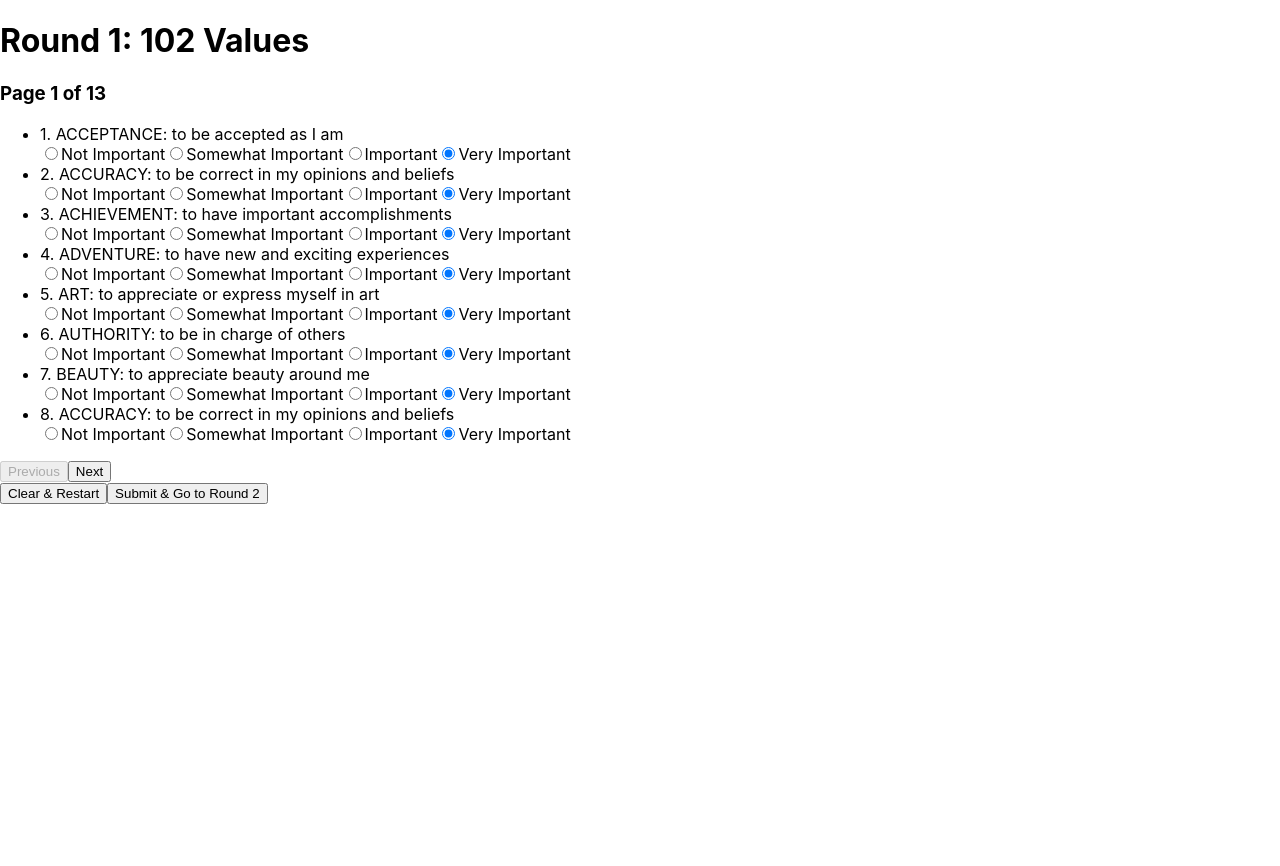
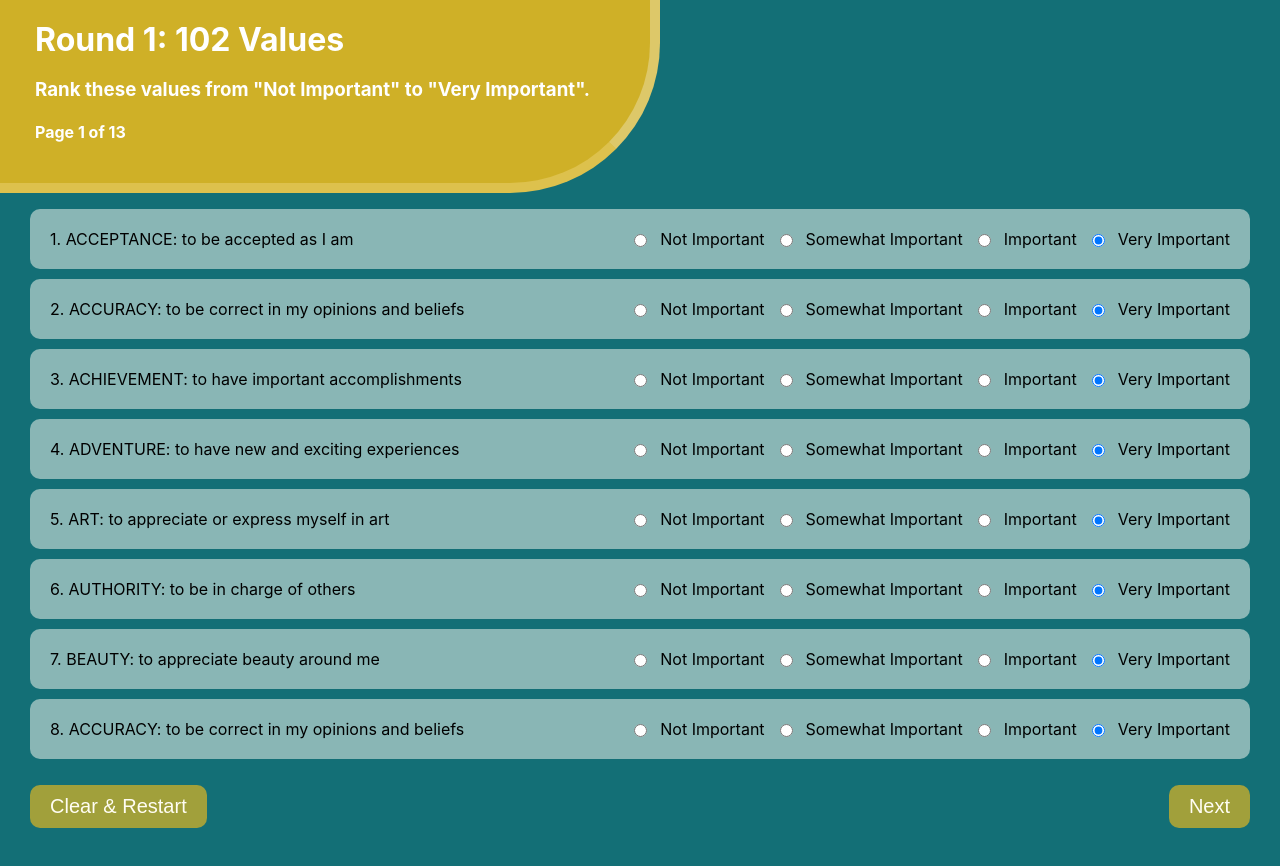
Before and after one commit to LB-BB/Values-Test, a React (Create React App) app: page /round1 in a window 1280 px wide. Shown: the top 866 px of the page. Before the commit the page ends 800 px from the top, so only its background shows below. Built offline with nearby package versions, Linux system fonts and the light colour scheme.

Commit message:
Round 1 & 2 styling

```diff
--- a/src/Round1.js
+++ b/src/Round1.js
@@ -1,6 +1,7 @@
 import React, { useState, useEffect } from 'react'
 import { questions } from './questions'
 import { useNavigate } from 'react-router-dom'
+import './styles.css'
 
 const Round1 = () => {
   const navigate = useNavigate()
@@ -55,19 +56,20 @@ const Round1 = () => {
   const currentQuestions = questions.slice(startIndex, startIndex + questionsPerPage)
 
   return (
-    <div>
+    <div className='container'>
       <div>
-        <div>
-          <h1>Round 1: 102 Values</h1>
-          <h3>Page {currentPage + 1} of {totalPages}</h3>
+        <div className='page-title-container'>
+          <h1 className='page-title'>Round 1: 102 Values</h1>
+          <h3>Rank these values from "Not Important" to "Very Important".</h3>
+          <h4>Page {currentPage + 1} of {totalPages}</h4>
         </div>
       </div>
       <div>
         <ul>
           {currentQuestions.map((question, index) => (
-            <li key={startIndex + index}>
-              <span>{`${startIndex + index + 1}. `}{question}</span>
-              <div>
+            <li key={startIndex + index} className='question-container'>
+              <span className='question-text'>{`${startIndex + index + 1}. `}{question}</span>
+              <div className='radio-buttons'>
                 <input
                   type='radio'
                   id={`not-important-${startIndex + index}`}
@@ -109,13 +111,21 @@ const Round1 = () => {
           ))}
         </ul>
       </div>
-      <div>
-        <button onClick={handlePreviousPage} disabled={currentPage === 0}>Previous</button>
-        <button onClick={handleNextPage} disabled={currentPage === totalPages - 1}>Next</button>
-      </div>
-      <div>
-        <button onClick={clear}>Clear & Restart</button>
-        <button onClick={handleSubmit}>Submit & Go to Round 2</button>
+      <div className='button-container'>
+        <div className='clear-button-container'>
+          <button className='page-button' onClick={clear}>Clear & Restart</button>
+        </div>
+        <div className='nav-button-container'>
+        {currentPage > 0 && (
+            <button className='page-button' onClick={handlePreviousPage} disabled={currentPage === 0}>Previous</button>
+          )}
+          {currentPage < totalPages - 1 && (
+            <button className='page-button' onClick={handleNextPage} disabled={currentPage === totalPages - 1}>Next</button>
+          )}
+          {currentPage === totalPages - 1 && (
+            <button className='page-button' onClick={handleSubmit}>Submit & Go to Round 2</button>
+          )}
+        </div>
       </div>
     </div>
   )
--- a/src/Round2.js
+++ b/src/Round2.js
@@ -38,15 +38,18 @@ const Round2 = () => {
   }
 
   return (
-    <div>
-      <h1>Round 2</h1>
-      <p>Mark the questions as 'very important' or 'most important'. You may select only 10 'most important' questions.</p>
-      {error && <p style={{ color: 'red' }}>{error}</p>}
+    <div className='container'>
+      <div className='page-title-container'>
+        <h1 className='page-title'>Round 2</h1>
+        <h3>Mark the questions as "Very Important" or "Most Important".</h3>
+        <h4>You may select only 10 "Most Important" questions.</h4>
+        {error && <p style={{ color: 'red' }}>{error}</p>}
+      </div>
       <ul>
         {importantQuestions.map((question, index) => (
-          <li key={index}>
-            <span>{`${index +1}. `}{question}</span>
-            <div>
+          <li key={index} className='question-container'>
+            <span className='question-text'>{`${index +1}. `}{question}</span>
+            <div className='radio-buttons'>
               <input
                 type='radio'
                 id={`very-important-${index}`}
@@ -69,11 +72,15 @@ const Round2 = () => {
           </li>
         ))}
       </ul>
-      <div>
-        <button>
-        <Link to='/round1'>Return to Round 1</Link>
-        </button>
-        <button onClick={handleSubmit}>Submit & Go to Round 3</button>
+      <div className='button-container'>
+        <div className='clear-button-container'>
+          <button className='page-button'>
+          <Link to='/round1'>Return to Round 1</Link>
+          </button>
+        </div>
+        <div className='nav-button-container'>
+          <button className='page-button' onClick={handleSubmit}>Submit & Go to Round 3</button>
+        </div>
       </div>
     </div>
   )
--- a/src/styles.css
+++ b/src/styles.css
@@ -80,3 +80,110 @@
   height: 600px;
   width: 1000px;
 }
+
+/* CSS for the question pages */
+
+/* Container for the title section */
+.page-title-container {
+  background-color: rgba(255, 193, 21, 0.8); /* Solid gold background */
+  color: white; /* White text */
+  padding: 20px 60px; /* Padding for the text */
+  border-radius: 0 0 150px 0; /* Curved bottom-right corner */
+  display: inline-block; /* Keep the section width to fit content */
+  margin-left: -25px; /* Align the left side of the container with the edge of the screen */
+  margin-top: -30px; /* Align the top with the top of the screen */
+  border-right: 10px solid rgba(255, 255, 255, 0.3);
+  border-bottom: 10px solid rgba(255, 230, 161, 0.3);
+}
+
+
+.page-title {
+  font-size: 2em; /* Increase font size */
+  font-weight: bold; /* Make text bold */
+  margin: 0; /* Remove default margin */
+}
+
+.container {
+  padding: 30px 0px 10px;
+  background-color: rgb(19, 111, 118);
+  min-height: 100vh;
+}
+
+.question-container {
+  background-color: rgba(255, 253, 243, 0.5); /* Translucent cream background */
+  border-radius: 10px; /* Rounded edges */
+  padding: 20px; /* Padding inside the container */
+  margin: 10px 30px; /* Margin between containers */
+
+  display: flex; /* Flexbox layout */
+  align-items: center; /* Center items vertically */
+  justify-content: space-between; /* Space between question text and radio buttons */
+}
+
+ul {
+  display: block;
+  list-style-type: disc;
+  margin-block-start: 1em;
+  margin-block-end: 1em;
+  margin-inline-start: 0px;
+  margin-inline-end: 0px;
+  padding-inline-start: 0px;
+  unicode-bidi: isolate;
+}
+
+.question-text {
+  flex: 1; /* Take up remaining space */
+}
+
+.radio-buttons {
+  display: flex; /* Flexbox layout for radio buttons */
+  gap: 10px; /* Space between radio buttons */
+}
+/* General button styling */
+
+/* Container for buttons to add additional space if needed */
+.button-container {
+  background-color: rgb(19, 111, 118);
+  display: flex;
+  justify-content: space-between; /* Align buttons to both sides */
+  flex-wrap: wrap; /* Wrap buttons if they don't fit in one line */
+  padding-right: 25px;
+  padding-left: 25px;
+  padding-bottom: 30px;
+}
+
+/* Container for the clear button */
+.clear-button-container {
+  display: flex;
+  justify-content: flex-start; /* Align clear button to the left side */
+}
+
+/* Container for navigation buttons */
+.nav-button-container {
+  display: flex;
+  justify-content: flex-end; /* Align navigation buttons to the right side */
+  gap: 10px; /* Space between buttons */
+}
+
+.page-button {
+  background-color: rgba(255, 193, 21, 0.6); /* Blue background */
+  color: rgb(255, 253, 243);
+  font-size: 20px; /* Increase text size */
+  padding: 10px 20px; /* Padding for better appearance */
+  border: none; /* Remove default border */
+  border-radius: 10px; /* Rounded edges */
+  cursor: pointer; /* Pointer cursor on hover */
+  margin: 10px 5px; /* Space between buttons */
+  transition: background-color 0.3s ease; /* Smooth background color transition */
+}
+
+/* Button hover effect */
+.page-button:hover {
+  background-color: rgba(255, 193, 21, 0.8); /* Brighter gold on hover */
+}
+
+/* Button focus outline */
+.page-button:focus {
+  outline: none; /* Remove default focus outline */
+  box-shadow: 0 0 0 3px rgba(0, 123, 255, 0.5); /* Custom focus outline */
+}
```
